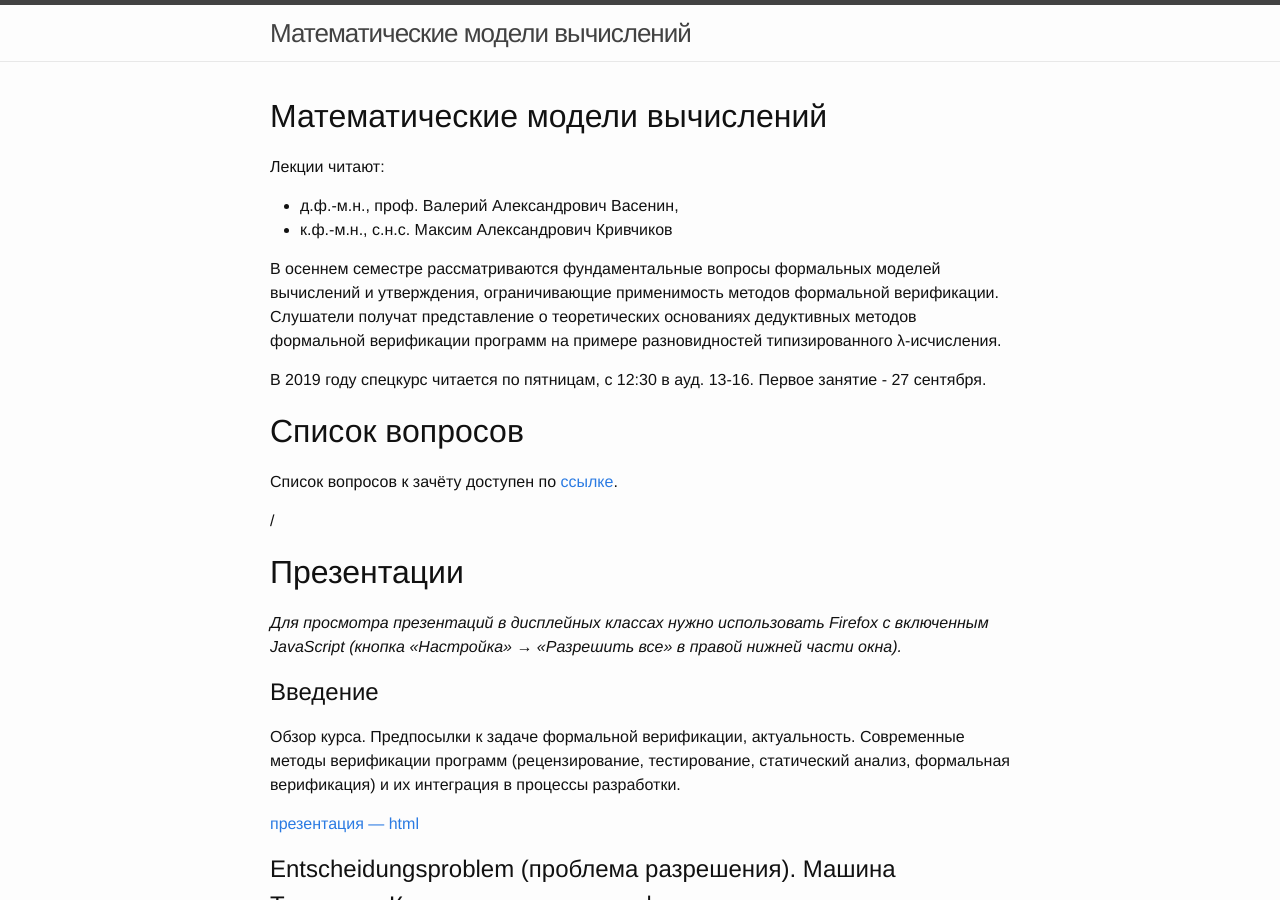
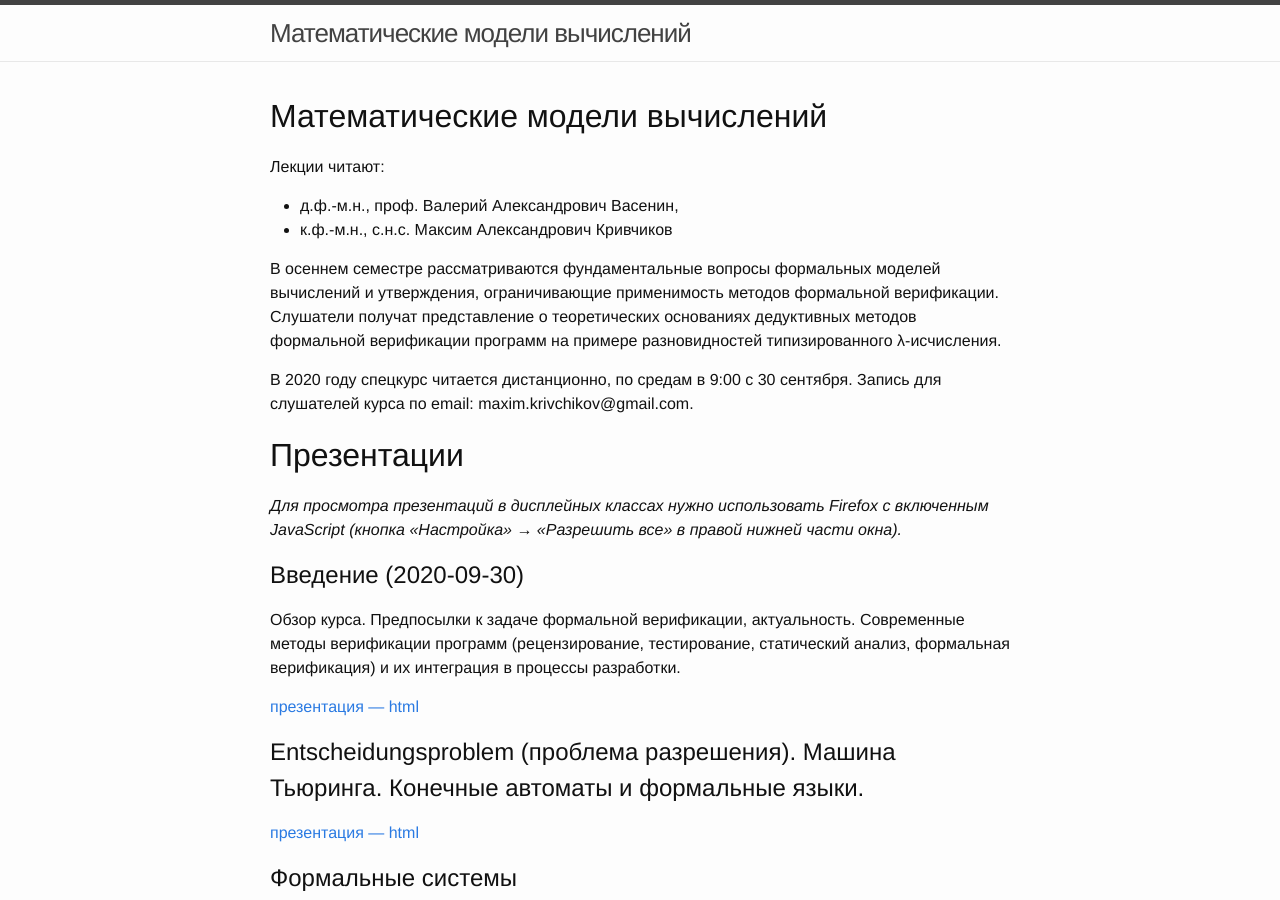
Before and after one commit to maxxk/formal-models, a Jekyll site: the page built from index.md, in a window 1280 px wide and 900 px high. Built offline with Jekyll 4.4.1, drawn with Linux system fonts in a browser that asks for light colours; our own code applies the rules of GitHub Pages for plain Markdown files; some of the changed text lies outside the part shown.

Commit message:
index.md 2020

```diff
--- a/index.md
+++ b/index.md
@@ -11,10 +11,7 @@ layout: default
 
 В осеннем семестре рассматриваются фундаментальные вопросы формальных моделей вычислений и утверждения, ограничивающие применимость методов формальной верификации. Слушатели получат представление о теоретических основаниях дедуктивных методов формальной верификации программ на примере разновидностей типизированного λ-исчисления.
 
-В 2019 году спецкурс читается по пятницам, с 12:30 в ауд. 13-16. Первое занятие - 27 сентября.
-
-# Список вопросов
-Список вопросов к зачёту доступен по [ссылке](questions).
+В 2020 году спецкурс читается дистанционно, по средам в 9:00 с 30 сентября. Запись для слушателей курса по email: maxim.krivchikov@gmail.com.
 
 <!--# Даты зачётов
 
@@ -25,11 +22,11 @@ layout: default
 
 <!-- # Опрос по итогам курса
 После того, как вы получите зачёт / оценку, пройдите анонимный опрос по ссылке: [https://goo.gl/forms/g8zRZxAsILnILrnL2](https://goo.gl/forms/g8zRZxAsILnILrnL2) -->
-/
+
 # Презентации
 *Для просмотра презентаций в дисплейных классах нужно использовать Firefox с включенным JavaScript (кнопка «Настройка» → «Разрешить все» в правой нижней части окна).*
 
-## Введение
+## Введение (2020-09-30)
 Обзор курса. Предпосылки к задаче формальной верификации, актуальность. Современные методы верификации программ (рецензирование, тестирование, статический анализ, формальная верификация) и их интеграция в процессы разработки.
 
 [презентация — html](presentations/01-Introduction.html)
```
Also changed, not shown: other parts of index.md (+3 -0 lines).
